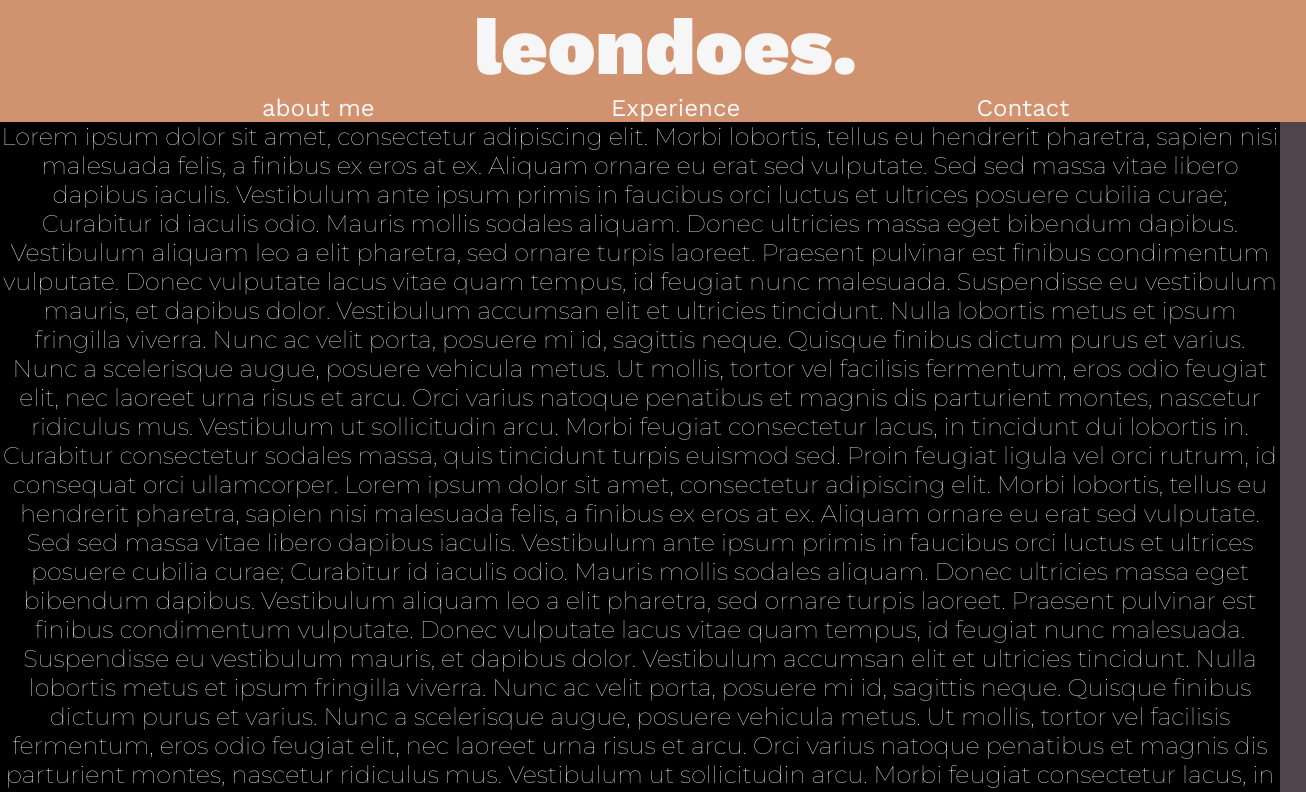
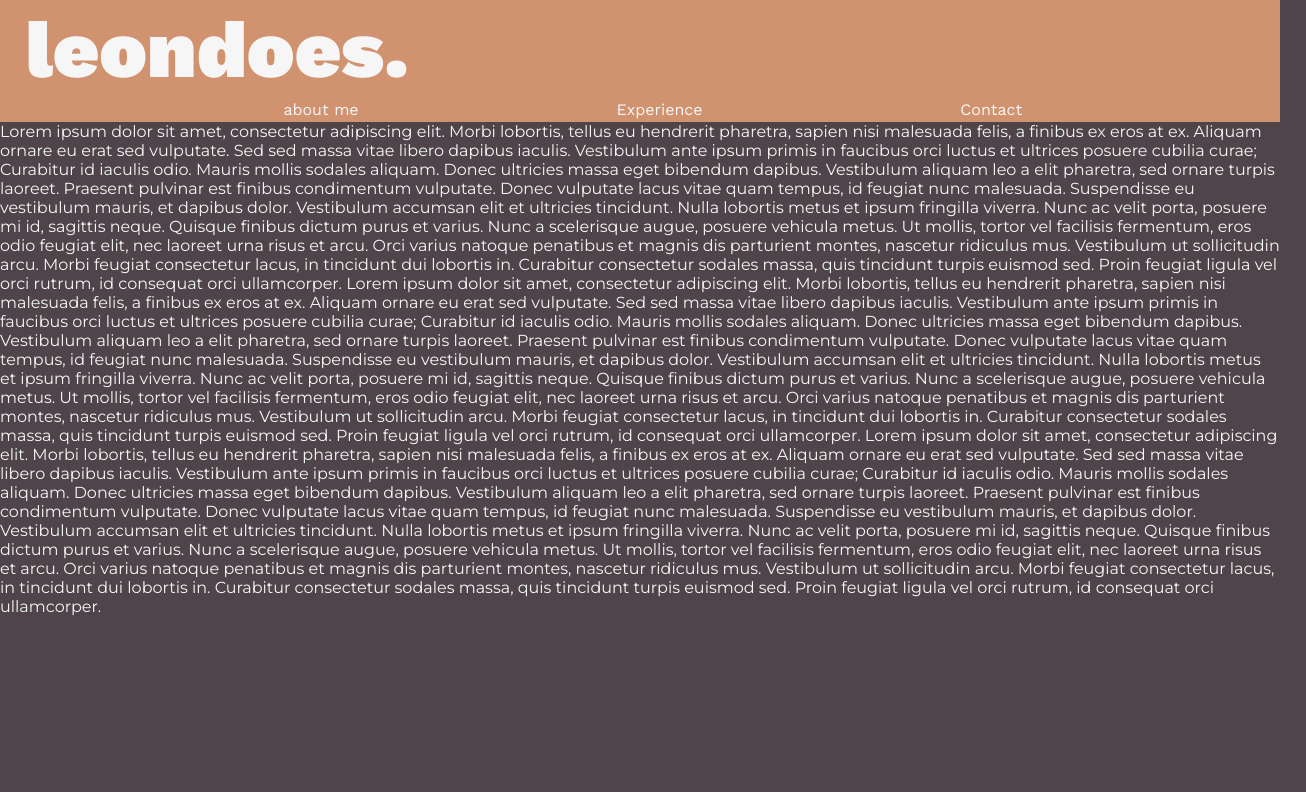
Before and after one commit to leondoes/reactrain, a React (Create React App) app: page /AboutMe in a window 1280 px wide. Shown: the top 792 px of the page, 1306 px wide, since content can reach past the window. Built offline with nearby package versions, Linux system fonts and the light colour scheme.

Commit message:
:bug: fixed left and right navbar colouring (#7)

```diff
--- a/src/components/AboutMe/styled.js
+++ b/src/components/AboutMe/styled.js
@@ -1,5 +1,5 @@
 import styled from "styled-components";
 
 export const AboutMeStyle = styled.div `
-background-color: black;
+
 `
--- a/src/components/navbar/styled.js
+++ b/src/components/navbar/styled.js
@@ -10,7 +10,6 @@
   background: #D1936F;
   display: flex;
   justify-content: space-evenly;
-  width: 100%;
   color: #F7F6F7;
   border: 0;
   padding-left: 2%;
--- a/src/layout/pageLayout/styled.js
+++ b/src/layout/pageLayout/styled.js
@@ -4,11 +4,8 @@
 
 export const PageContainer = styled.div`
   font-family: 'Montserrat', sans-serif;
-  text-align: center;
-  display: grid;
   color: #F7F6F7;
   background-color: #4e4449;
-  font-size: 24px;
 
   display: grid;
   grid-template-columns:
@@ -18,17 +15,17 @@
   > * {
     grid-column: 2;
   }
-  /* Colouring of LEFT side of enterprise bar */
+  /* Colouring of LEFT side of navbar */
   &:before {
     content: "";
-    background-color: #313131;
+    background-color: #D1936F;
     grid-row: 1;
     grid-column: 1;
   }
-  /* Colouring of RIGHT side of enterprise bar */
+  /* Colouring of RIGHT side of navbar */
   &:after {
     content: "";
-    background-color: #313131;
+    background-color: #D1936F;
     grid-row: 1;
     grid-column: 3;
     z-index: 2;
--- a/src/styles.css
+++ b/src/styles.css
@@ -1,2 +1,2 @@
 @import url('https://fonts.googleapis.com/css2?family=Work+Sans:wght@200;400;900&display=swap');
-@import url('https://fonts.googleapis.com/css2?family=Montserrat:wght@100&display=swap');
+@import url('https://fonts.googleapis.com/css2?family=Montserrat&display=swap');
```
